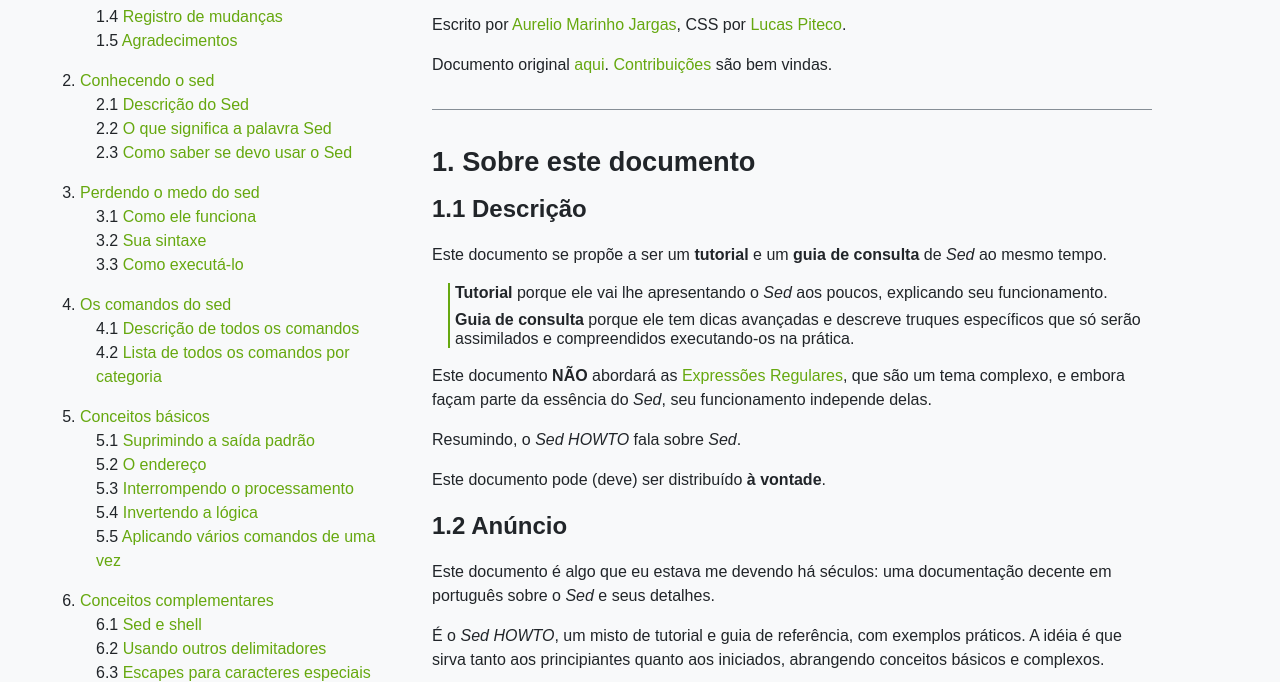
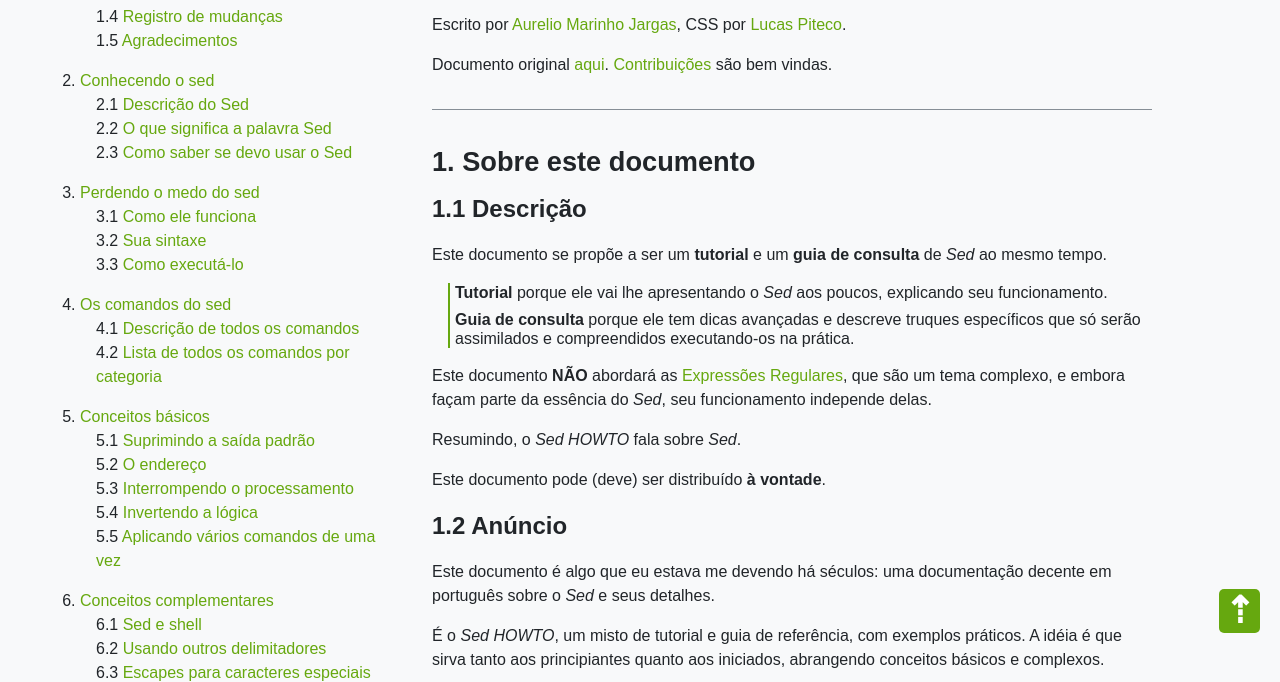
Before and after one commit to eupiteco/sed-HOWTO, a website: page index.html in a window 1280 px wide. Shown: the part 147-829 px from the top of the page. Drawn offline with Linux system fonts and the light colour scheme.

Commit message:
botão de voltar para o topo

```diff
--- a/index.html
+++ b/index.html
@@ -1283,5 +1283,6 @@ recado fica dado.</p>
   </ul>
 	</section>
 	</article>
+	<a id="scroll_top" href="#">⇡</a>
 	</div>
 </body></html>
--- a/sass/style.scss
+++ b/sass/style.scss
@@ -152,3 +152,16 @@ table {
 	max-width: 1600px;
 	margin: 0 auto;
 }
+//seções
+//menu lateral
+#scroll_top {
+	color: white;
+	background: $main-color;
+	padding: 10px 5px;
+	border-radius: 5px;
+	font-size: 2.3rem;
+	font-weight: bold;
+	position: fixed;
+	bottom: 20px;
+	right: 20px;
+}
```
Also changed, not shown: README.md, css/style.css.
